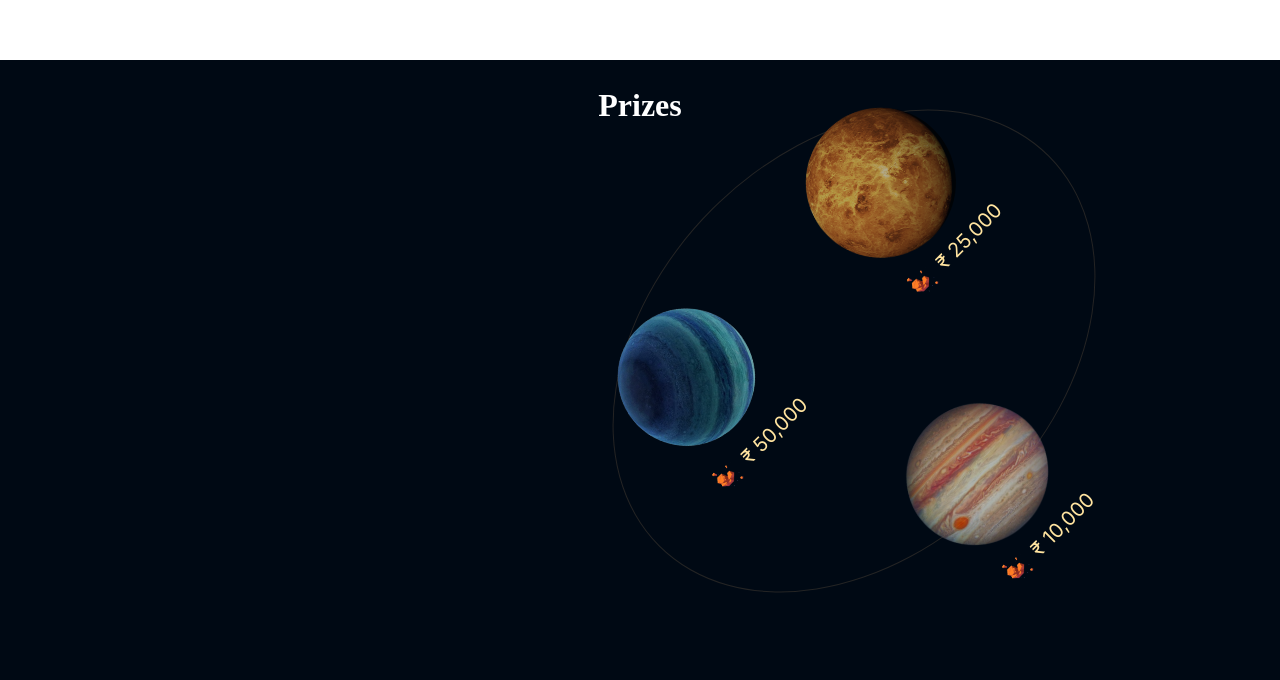
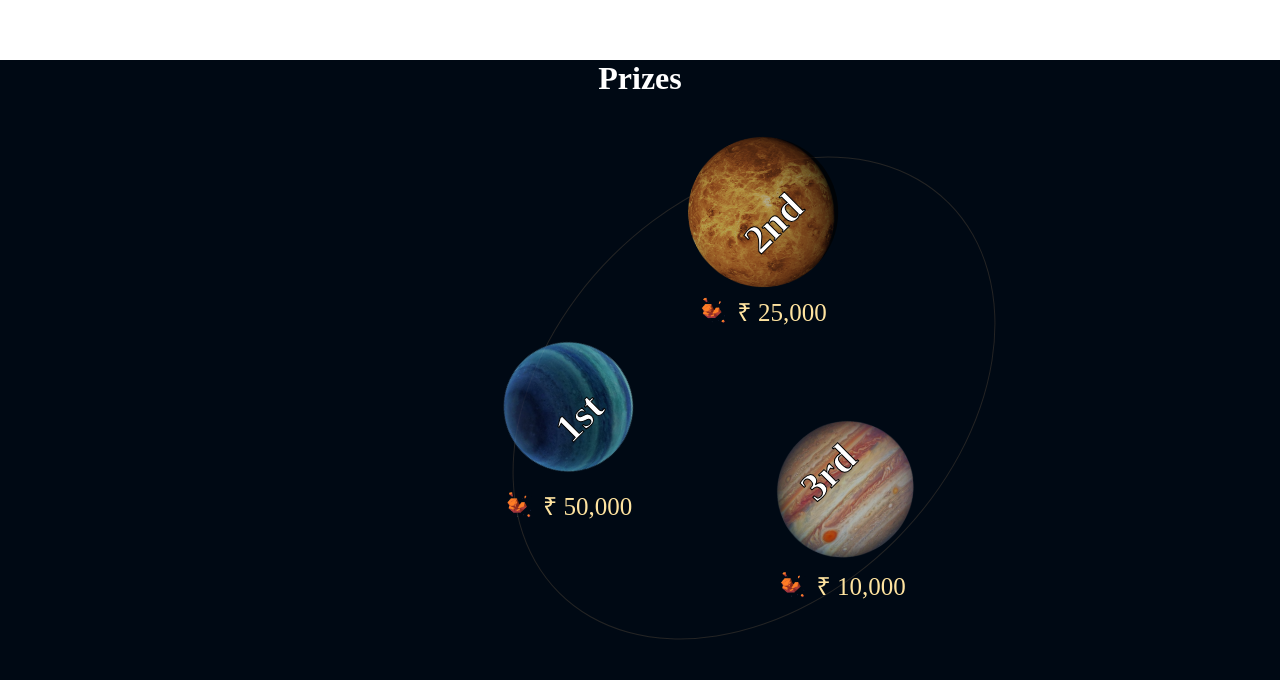
Before and after one commit to GDSC-ACE/gdscace.tech, a React (Create React App) app: page / in a window 1280 px wide. Shown: the part 2340-3020 px from the top of the page. Built offline with nearby package versions, Linux system fonts and the light colour scheme.

Commit message:
updated prizes feature

```diff
--- a/src/App.css
+++ b/src/App.css
@@ -1,34 +1,7 @@
-.App {
-  text-align: center;
-}
-
-.App-logo {
-  height: 40vmin;
-  pointer-events: none;
-}
-
-@media (prefers-reduced-motion: no-preference) {
-  .App-logo {
-    animation: App-logo-spin infinite 20s linear;
-  }
-}
-
-.App-header {
-  background-color: #282c34;
-  min-height: 100vh;
-  display: flex;
-  flex-direction: column;
-  align-items: center;
-  justify-content: center;
-  font-size: calc(10px + 2vmin);
-  color: white;
-}
-
-.App-link {
-  color: #61dafb;
-}
 .Prizes {
   background-color: #000914;
+  font-family: cursive;
+  text-align: center;
 }
 
 .prize-title {
@@ -37,35 +10,12 @@
    max-width: 150px;
    display: inline-block;
    color: white;
+   margin: 0;
 }
-
-/* .square {
-  width: 600px;
-  height: 500px;
-  display: flex;
-  flex-wrap: wrap;
-  justify-content:space-around;
-  align-content: center;
-  /* background-color: burlywood; */
-  /* margin-left: 650px; */
-  /* }  */
-
-  /* .orbit {
-    position: absolute;
-    right: 150px;
-    width: 650px;
-    height: 450px;
-    border: 1px solid #b11313;
-    border-radius: 50%;
-    transform: rotate(-50deg);
-
-  } */
 
 .square {
   position: absolute;
-    right: 150px;
-    position: absolute;
-    right: 150px;
+  right: 250px;
   width: 550px;
   height: 400px;
   display: flex;
@@ -74,78 +24,63 @@
   transform: rotate(-45deg);
   border: 1px solid #242424;
   border-radius: 50%;
+  margin-top: 100px;
 }
 
 .prize-value {
   display: flex;
   flex-direction: column;
-  justify-content: space-around;
-  align-items: center;
-  padding-bottom: 0;
-  padding-top: 0;
-  padding-left: 50px;
-  padding-right: 50px;
-  padding-bottom: 20px;
+  position: relative;
+  transition: transform 0.3s ;
 }
 
-.planet1{
-  width: 150px;
-  height: 200px;
-  object-fit: contain;
-  /* padding: 20px 75px 0px 50px; */
+.prize-value:hover {
+  transform: scale(1.1);
 }
 
-.planet2{
-  width: 150px;
-  height: 200px;
+.rank {
+    position: absolute;
+    top: 50%;
+    left: 50%;
+    transform: translate(-50%, -50%);
+    color: white;
+    font-size: 40px;
+    font-weight: bolder;
+    -webkit-text-stroke-width: 1px;
+    -webkit-text-stroke-color: black;
+    /* transform: rotate(45deg); */
+}
+
+.planet1, .planet2{
+  width: 200px;
+  height: 150px;
   object-fit: contain;
-  /* padding: 20px 35px; */
-  /* padding: 20px 50px 0px 75px; */
 }
 
 .planet3{
-  width: 150px;
-  height: 200px;
+  width: 200px;
+  height: 150px;
   object-fit: contain;
-  padding-top: 50px;
-  /* padding: 100px 50px 0px 50px; */
-
+  padding-top: 70px;
 }
-
-
-
 
 p {
   color: #FFE4A0;
-  font-size: 20px;
+  font-size: 25px;
   margin: 0px;
-
 }
 
 .rock {
   width: 50px;
   height: 50px;
   object-fit: cover;
-  margin: 0px;
-  padding: 0;
 }
 
 span {
-  margin: 0;
-  padding: 0;
+  margin-left: -50px;
+  margin-top: -20px;
   display: flex;
-  width: 150px;
-  height: 0px;
+  width: 180px;
   align-items: center;
-  justify-content: center;
+  transform: rotate(45deg);
 }
-
-
-@keyframes App-logo-spin {
-  from {
-    transform: rotate(0deg);
-  }
-  to {
-    transform: rotate(360deg);
-  }
-}
--- a/src/components/Prizes/Prizes.jsx
+++ b/src/components/Prizes/Prizes.jsx
@@ -18,6 +18,7 @@ export default class Prizes extends Component {
           <div className="square">
               <div className="prize-value">
                 <img className="planet1" src={planet2} alt="planet1" />
+                <div className="rank">1st</div>
                 <span>
                   <img className="rock" src={rocks} alt="rock" />
                   <p> &#8377; 50,000</p>
@@ -26,6 +27,7 @@ export default class Prizes extends Component {
 
               <div className="prize-value">
                 <img className="planet2" src={planet3} alt="planet2" />
+                <div className="rank">2nd</div>
                 <span>
                   <img className="rock" src={rocks} alt="rock" />
                   <p> &#8377; 25,000</p>
@@ -34,6 +36,7 @@ export default class Prizes extends Component {
 
               <div className="prize-value">
                 <img className="planet3" src={planet1} alt="planet3" />
+                <div className="rank">3rd</div>
                 <span>
                   <img className="rock" src={rocks} alt="rock" />
                   <p> &#8377; 10,000</p>
```
Lines whose indentation alone changed are shown as unchanged.
